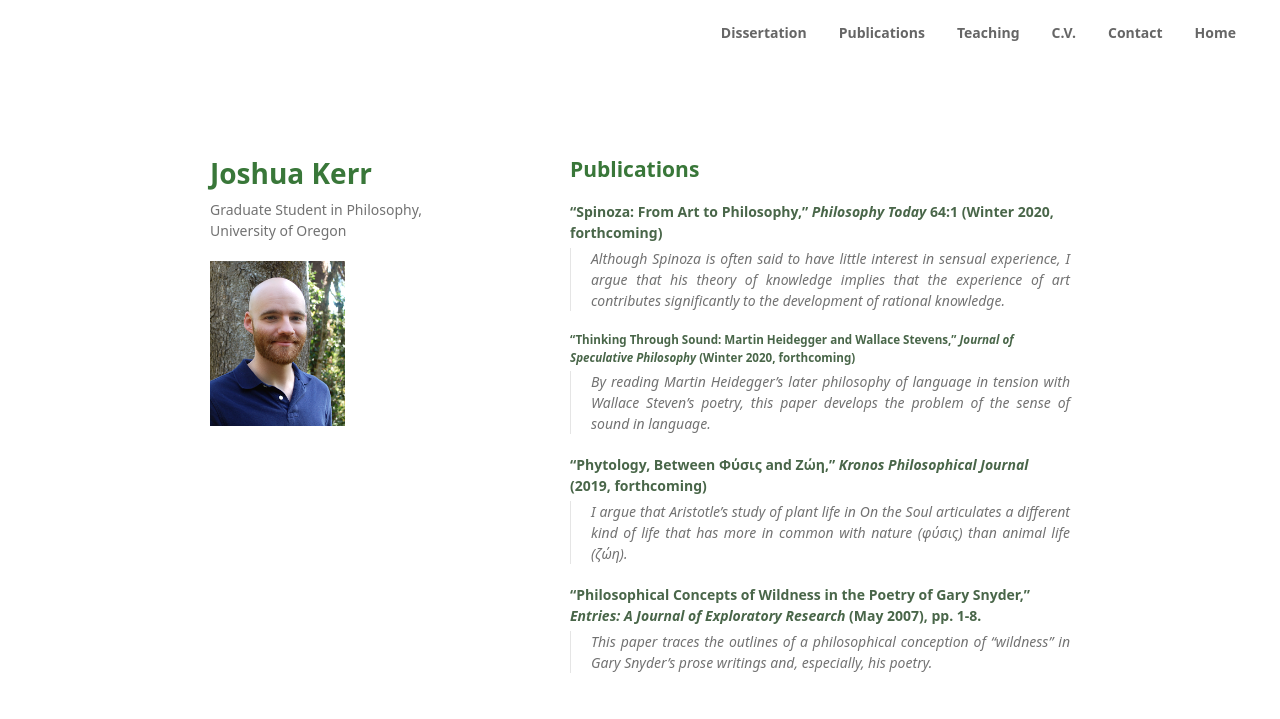
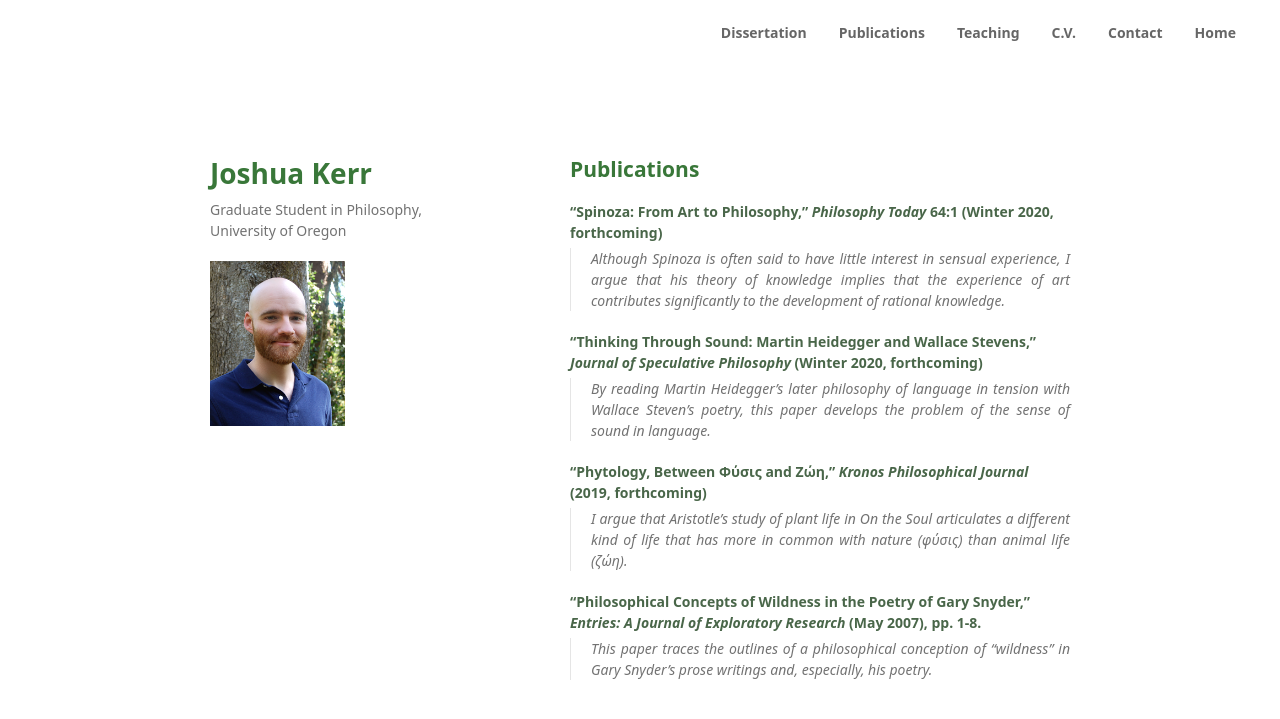
Before and after one commit to joshuakerr/joshuakerr.github.io.old, a Jekyll site: the page built from pages/publications.md, in a window 1280 px wide. Shown: the top 719 px of the page. Built offline with Jekyll 4.4.1, drawn with Linux system fonts in a browser that asks for light colours; a script that is not in the unit is left out.

Commit message:
formatting

```diff
--- a/pages/publications.md
+++ b/pages/publications.md
@@ -10,7 +10,7 @@
 
 >Although Spinoza is often said to have little interest in sensual experience, I argue that his theory of knowledge implies that the experience of art contributes significantly to the development of rational knowledge.
 
-##### “Thinking Through Sound: Martin Heidegger and Wallace Stevens,” *Journal of Speculative Philosophy* (Winter 2020, forthcoming)
+#### “Thinking Through Sound: Martin Heidegger and Wallace Stevens,” *Journal of Speculative Philosophy* (Winter 2020, forthcoming)
 
 >By reading Martin Heidegger's later philosophy of language in tension with Wallace Steven's poetry, this paper develops the problem of the *sense* of *sound* in language.
 
```
Also changed, not shown: pages/cv.md (+2 -0 lines).
